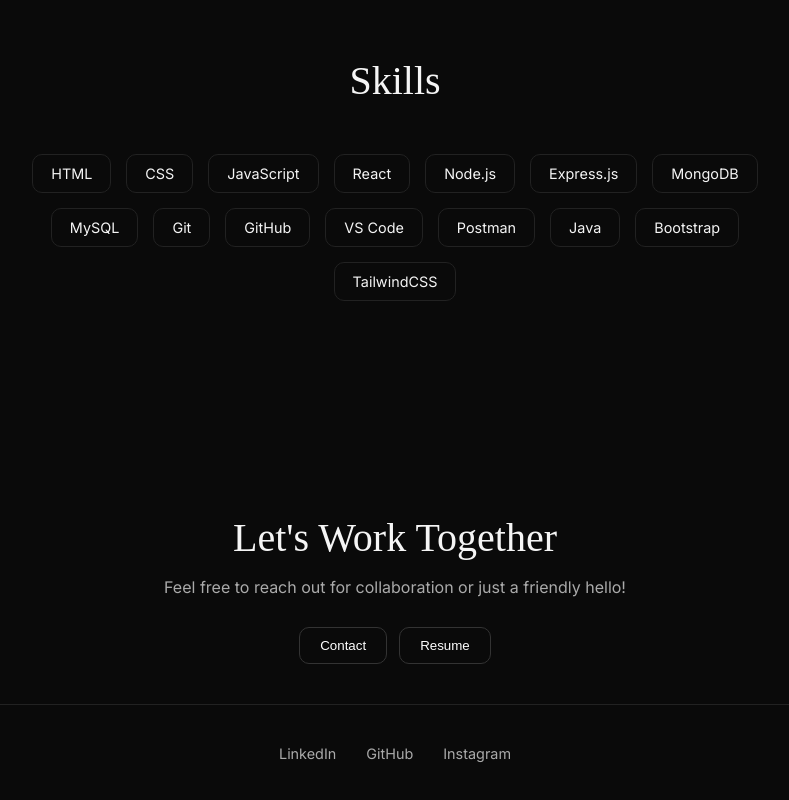
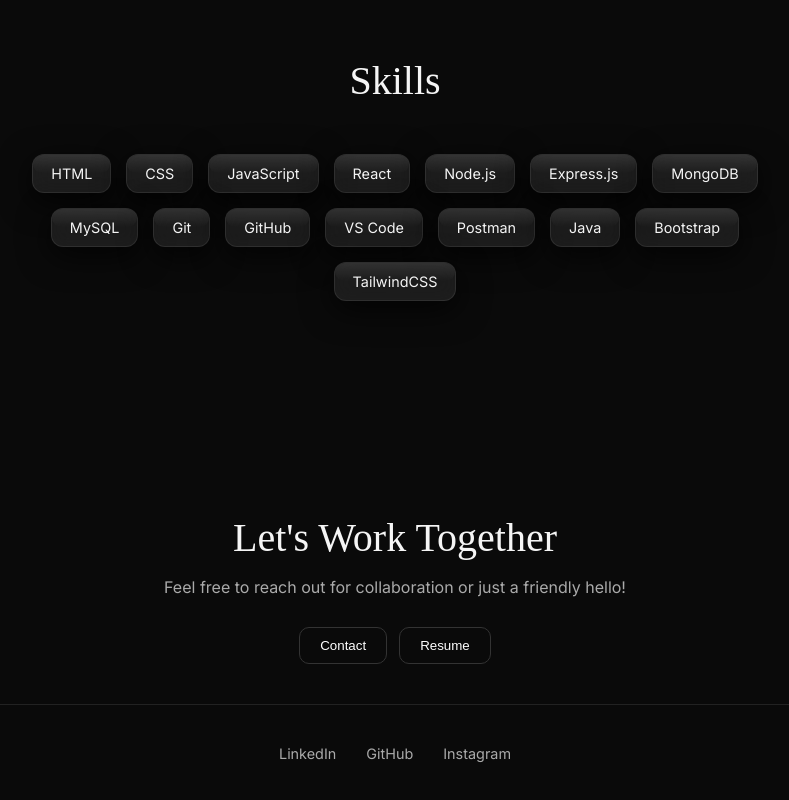
Before and after one commit to dibyo20/Portfolio, a React (Vite) app: page / in a window 1280 px wide. Shown: the part 2525-3325 px from the top of the page, without its empty margins (245-1034 px from the left). Built offline with nearby package versions, Linux system fonts and the light colour scheme; a web font is replaced by a local one.

Commit message:
updated skills css

```diff
--- a/src/components/Skills/Skills.css
+++ b/src/components/Skills/Skills.css
@@ -7,7 +7,7 @@
   font-size: 2.5rem;
   margin-bottom: 50px;
   font-weight: 300;
-  font-family: 'Playfair Display', serif;
+  font-family: "Playfair Display", serif;
 }
 
 .skills-grid {
@@ -20,13 +20,78 @@
 }
 
 /* Individual Skill Box */
-.skill-box {
+/* .skill-box {
   border: 1px solid #222;
   padding: 10px 18px;
   border-radius: 10px;
   font-size: 0.9rem;
   cursor: default;
   transition: all 0.25s ease;
+} */
+
+/* .skill-box {
+  position: relative;
+  padding: 10px 18px;
+  font-size: 0.9rem;
+  cursor: default;
+  transition: all 0.25s ease;
+  background: rgba(255, 255, 255, 0.079);
+  -webkit-backdrop-filter: blur(10px);
+  backdrop-filter: blur(10px);
+  border: 1px solid rgba(255, 255, 255, 0.2);
+  border: 1px solid rgba(255, 255, 255, 0.051);
+  border-radius: 12px;
+  box-shadow: 0 8px 32px rgba(0, 0, 0, 0.2);
+  overflow: hidden;
+} */
+
+.skill-box {
+  position: relative;
+  padding: 10px 18px;
+  font-size: 0.9rem;
+  cursor: default;
+  transition: all 0.25s ease;
+  background: rgba(255, 255, 255, 0.079);
+  -webkit-backdrop-filter: blur(10px);
+  backdrop-filter: blur(10px);
+  border: 1px solid rgba(255, 255, 255, 0.086);
+  border-radius: 12px;
+  box-shadow: 0 8px 32px rgba(0, 0, 0, 0.768);
+  overflow: hidden;
+}
+
+.skill-box::before {
+  content: "";
+  position: absolute;
+  top: 0;
+  left: 0;
+  width: 100%;
+  height: 50%;
+  background: linear-gradient(
+    to bottom,
+    rgba(255, 255, 255, 0.101),
+    rgba(255, 255, 255, 0.05),
+    transparent
+  );
+  pointer-events: none;
+  border-radius: inherit;
+}
+
+.skill-box::after {
+  content: "";
+  position: absolute;
+  top: 0;
+  left: -75%;
+  width: 50%;
+  height: 100%;
+
+  background: linear-gradient(
+    120deg,
+    transparent,
+    rgba(255, 255, 255, 0.4),
+    transparent
+  );
+  transform: skewX(-20deg);
 }
 
 /* Hover Effect */
@@ -34,7 +99,14 @@
   border-color: white;
   transform: translateY(-3px);
   scale: 1.1;
+  /* animation: shine 0.8s ease; */
 }
+
+/* @keyframes shine {
+  100% {
+    left: 125%;
+  }
+} */
 
 /* Optional: subtle entrance animation */
 .skill-box {
@@ -44,16 +116,51 @@
 }
 
 /* Stagger effect */
-.skill-box:nth-child(1) { animation-delay: 0.05s; }
-.skill-box:nth-child(2) { animation-delay: 0.1s; }
-.skill-box:nth-child(3) { animation-delay: 0.15s; }
-.skill-box:nth-child(4) { animation-delay: 0.2s; }
-.skill-box:nth-child(5) { animation-delay: 0.25s; }
-.skill-box:nth-child(6) { animation-delay: 0.3s; }
-.skill-box:nth-child(7) { animation-delay: 0.35s; }
-.skill-box:nth-child(8) { animation-delay: 0.4s; }
-.skill-box:nth-child(9) { animation-delay: 0.45s; }
-.skill-box:nth-child(10) { animation-delay: 0.5s; }
+.skill-box:nth-child(1) {
+  animation-delay: 0.05s;
+}
+.skill-box:nth-child(2) {
+  animation-delay: 0.1s;
+}
+.skill-box:nth-child(3) {
+  animation-delay: 0.15s;
+}
+.skill-box:nth-child(4) {
+  animation-delay: 0.2s;
+}
+.skill-box:nth-child(5) {
+  animation-delay: 0.25s;
+}
+.skill-box:nth-child(6) {
+  animation-delay: 0.3s;
+}
+.skill-box:nth-child(7) {
+  animation-delay: 0.35s;
+}
+.skill-box:nth-child(8) {
+  animation-delay: 0.4s;
+}
+.skill-box:nth-child(9) {
+  animation-delay: 0.45s;
+}
+.skill-box:nth-child(10) {
+  animation-delay: 0.5s;
+}
+.skill-box:nth-child(11) {
+  animation-delay: 0.55s;
+}
+.skill-box:nth-child(12) {
+  animation-delay: 0.6s;
+}
+.skill-box:nth-child(13) {
+  animation-delay: 0.65s;
+}
+.skill-box:nth-child(14) {
+  animation-delay: 0.7s;
+}
+.skill-box:nth-child(15) {
+  animation-delay: 0.75s;
+}
 
 @keyframes fadeUp {
   to {
```
